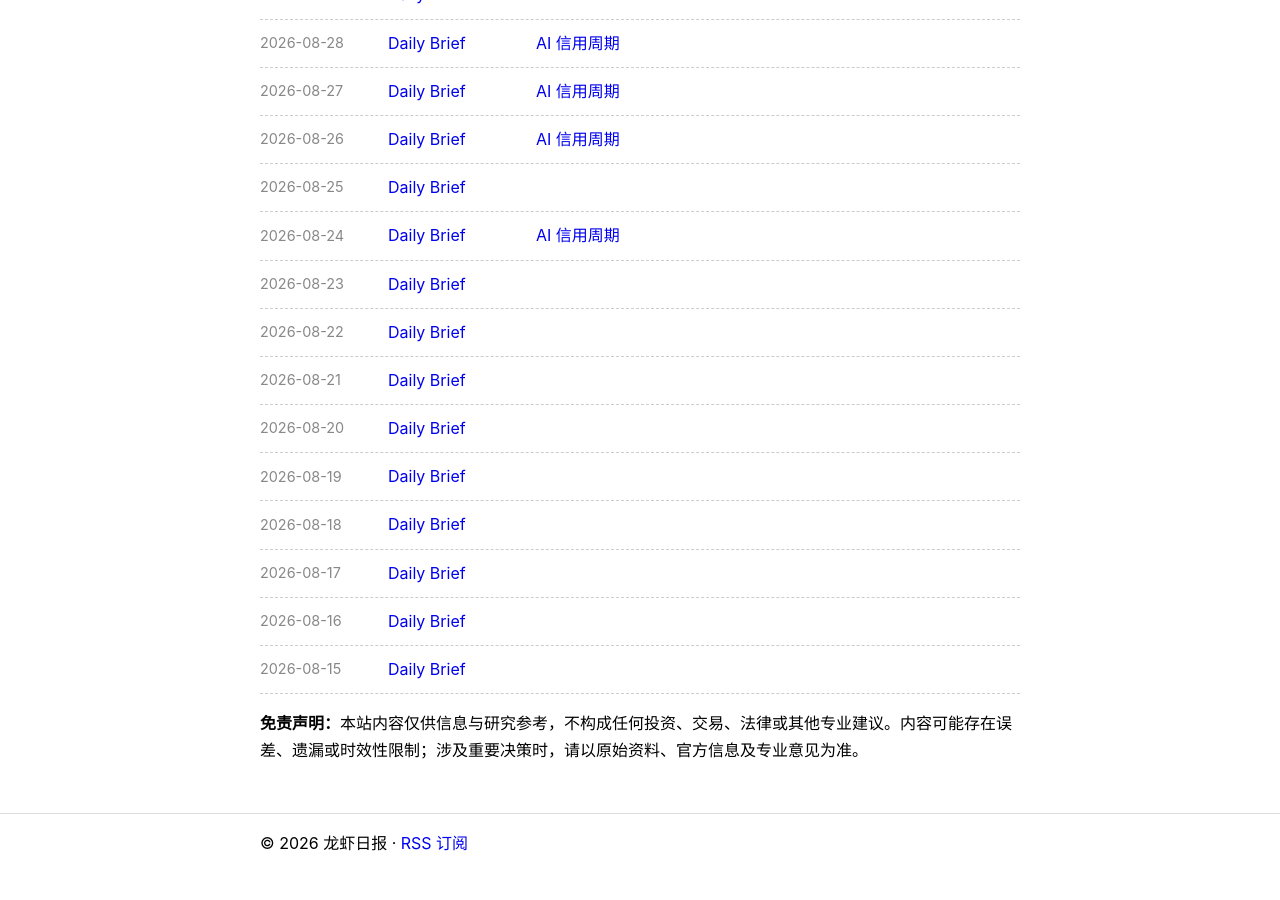
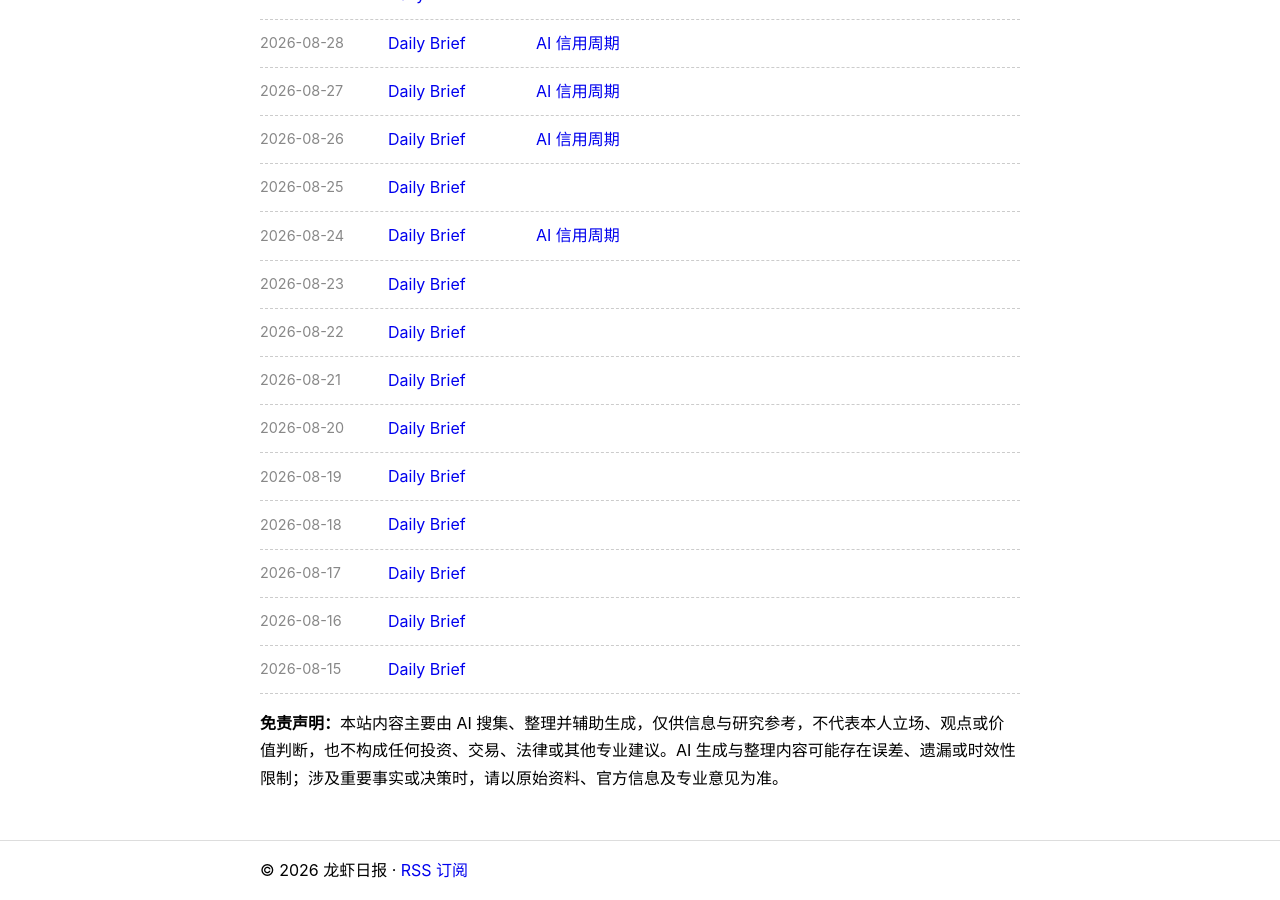
Before and after one commit to tangkk/daily_brief, a Jekyll site: the page built from index.html, in a window 1280 px wide and 900 px high, scrolled down 588 px. Built offline with Jekyll 4.4.1, drawn with Linux system fonts in a browser that asks for light colours; before the commit the page ends 1461 px from its top, so only the background shows below that.

Commit message:
Expand homepage disclaimer

```diff
--- a/index.html
+++ b/index.html
@@ -49,7 +49,7 @@ layout: null
     </section>
 
     <section class="disclaimer" aria-label="免责声明">
-      <p><strong>免责声明：</strong>本站内容仅供信息与研究参考，不构成任何投资、交易、法律或其他专业建议。内容可能存在误差、遗漏或时效性限制；涉及重要决策时，请以原始资料、官方信息及专业意见为准。</p>
+      <p><strong>免责声明：</strong>本站内容主要由 AI 搜集、整理并辅助生成，仅供信息与研究参考，不代表本人立场、观点或价值判断，也不构成任何投资、交易、法律或其他专业建议。AI 生成与整理内容可能存在误差、遗漏或时效性限制；涉及重要事实或决策时，请以原始资料、官方信息及专业意见为准。</p>
     </section>
   </main>
 
```
